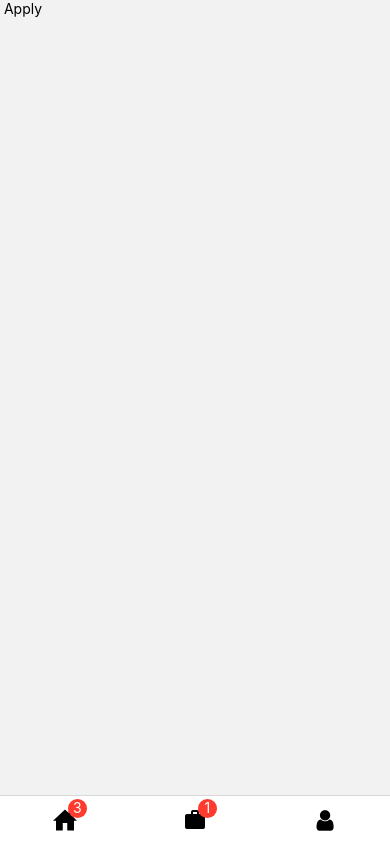
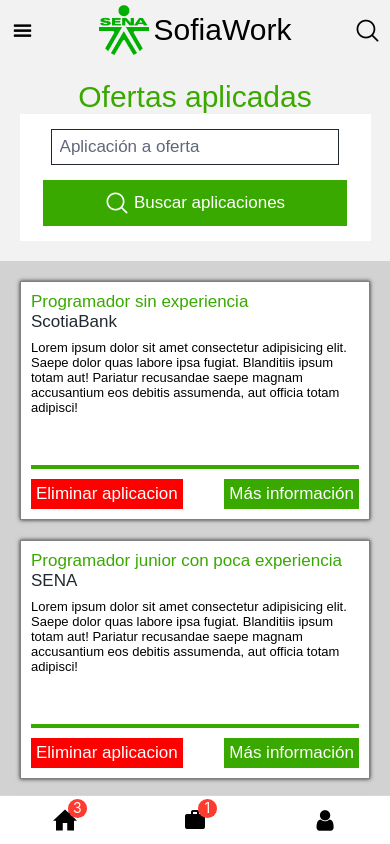
Before and after one commit to bumbleGOD/ReactNativeExpoNavigation_002, a React Native app: screen /apply in a window 390 px wide. Built offline with nearby package versions, Linux system fonts and the light colour scheme.

Commit message:
terminé con todas las screens, finalicé el proyecto (probablement) si hago algún cambio le haré un commit

```diff
--- a/App.js
+++ b/App.js
@@ -2,10 +2,12 @@
 import { StyleSheet, Text, View } from "react-native";
 import Navigation from "./Navigation";
 import Index from "./screens/Index";
+import Apply from "./screens/Apply";
 
 export default function App() {
     return (
         <Navigation></Navigation>
         // <Index></Index>
+        // <Apply></Apply>
     );
 }
--- a/assets/styles/GlobalStyles.js
+++ b/assets/styles/GlobalStyles.js
@@ -97,6 +97,54 @@
         textDecorationLine: 'underline',
         color: '#39A900',
         cursor: 'pointer',
+    },
+    bodyContainer: {
+        backgroundColor: 'rgb(210, 210, 210)',
+        padding: 20,
+        gap: 20,
+    },
+    bodyContent: {
+        backgroundColor: 'white',
+        borderWidth: 1,
+        borderColor: 'gray',
+        shadowOffset: { width: 0, height: 0 },
+        shadowOpacity: .8,
+        shadowRadius: 4,
+        padding: 10,
+    },
+    textTitleBody: {
+        color: '#39A900',
+    },
+    divider: {
+        height: 4,
+        width: '100%',
+        backgroundColor: '#39A900',
+        marginTop: 50,
+        marginBottom: 10,
+    },
+    part: {
+        display: 'flex',
+        flexDirection: 'row',
+        justifyContent: 'space-between',
+        alignItems: 'center',
+        gap: 10,
+    },
+    textPart: {
+        fontFamily: 'sans-serif',
+        fontWeight: 'bold',
+        fontSize: 13,
+    },
+    applyButton: {
+        backgroundColor: '#39A900',
+        padding: 5,
+        fontSize: 17,
+        color: 'white',
+        fontFamily: 'sans-serif',
+    },
+    desc: {
+        fontFamily: 'sans-serif',
+        marginTop: 8,
+        fontSize: 13,
     }
 });
 
--- a/screens/Apply.js
+++ b/screens/Apply.js
@@ -1,12 +1,105 @@
 import React, { Component } from "react";
-import { Text, View } from "react-native";
+import { Text, View, Image, StyleSheet, TouchableOpacity, ScrollView, TextInput } from "react-native";
+import Entypo from "@expo/vector-icons/Entypo";
+import AntDesign from "@expo/vector-icons/AntDesign";
+import GlobalStyles from "../assets/styles/GlobalStyles";
+import { logoSena } from "../assets/ExporImages";
 
 export const Apply = () => {
    return (
-      <View>
-         <Text> Apply </Text>
-      </View>
+      <ScrollView style={GlobalStyles.container}>
+         <View style={GlobalStyles.navbar}>
+            <Entypo
+               style={GlobalStyles.iconNavbar}
+               name="menu"
+               size={24}
+               color="black"
+            />
+            <View style={GlobalStyles.logoNav}>
+               <Image source={logoSena} style={GlobalStyles.logoImage} />
+               <Text style={GlobalStyles.title}>SofiaWork</Text>
+            </View>
+            <AntDesign
+               style={GlobalStyles.iconNavbar}
+               name="search1"
+               size={24}
+               color="black"
+            />
+         </View>
+         <View style={styles.heroContainer}>
+            <Text style={[GlobalStyles.title, styles.title]}>Ofertas aplicadas</Text>
+            <View style={[styles.heroContent]}>
+               <TextInput style={[GlobalStyles.textInput, styles.textInput]} placeholder="Aplicación a oferta" placeholderTextColor={"#61677A"} />
+               <TouchableOpacity style={[GlobalStyles.buttonSubmit, styles.heroSubmit]}><AntDesign name="search1" size={24} color="white" />Buscar aplicaciones</TouchableOpacity>
+            </View>
+         </View>
+         <View style={GlobalStyles.bodyContainer}>
+            <View style={GlobalStyles.bodyContent}>
+               <Text style={[GlobalStyles.textGeneral, GlobalStyles.textTitleBody]}>Programador sin experiencia</Text>
+               <Text style={GlobalStyles.textGeneral}>ScotiaBank</Text>
+               <Text style={GlobalStyles.desc}>Lorem ipsum dolor sit amet consectetur adipisicing elit. Saepe dolor quas labore ipsa fugiat. Blanditiis ipsum totam aut! Pariatur recusandae saepe magnam accusantium eos debitis assumenda, aut officia totam adipisci!</Text>
+               <View style={GlobalStyles.divider}></View>
+               <View style={GlobalStyles.part}>
+                  <TouchableOpacity style={[GlobalStyles.applyButton, styles.applyButtonDelete]}>Eliminar aplicacion</TouchableOpacity>
+                  <TouchableOpacity style={GlobalStyles.applyButton}>Más información</TouchableOpacity>
+               </View>
+            </View>
+            <View style={GlobalStyles.bodyContent}>
+               <Text style={[GlobalStyles.textGeneral, GlobalStyles.textTitleBody]}>Programador junior con poca experiencia</Text>
+               <Text style={GlobalStyles.textGeneral}>SENA</Text>
+               <Text style={GlobalStyles.desc}>Lorem ipsum dolor sit amet consectetur adipisicing elit. Saepe dolor quas labore ipsa fugiat. Blanditiis ipsum totam aut! Pariatur recusandae saepe magnam accusantium eos debitis assumenda, aut officia totam adipisci!</Text>
+               <View style={GlobalStyles.divider}></View>
+               <View style={GlobalStyles.part}>
+                  <TouchableOpacity style={[GlobalStyles.applyButton, styles.applyButtonDelete]}>Eliminar aplicacion</TouchableOpacity>
+                  <TouchableOpacity style={GlobalStyles.applyButton}>Más información</TouchableOpacity>
+               </View>
+            </View>
+            <View style={GlobalStyles.bodyContent}>
+               <Text style={[GlobalStyles.textGeneral, GlobalStyles.textTitleBody]}>Programador junior para videojuegos</Text>
+               <Text style={GlobalStyles.textGeneral}>SofiaWork</Text>
+               <Text style={GlobalStyles.desc}>Lorem ipsum dolor sit amet consectetur adipisicing elit. Saepe dolor quas labore ipsa fugiat. Blanditiis ipsum totam aut! Pariatur recusandae saepe magnam accusantium eos debitis assumenda, aut officia totam adipisci!</Text>
+               <View style={GlobalStyles.divider}></View>
+               <View style={GlobalStyles.part}>
+                  <TouchableOpacity style={[GlobalStyles.applyButton, styles.applyButtonDelete]}>Eliminar aplicacion</TouchableOpacity>
+                  <TouchableOpacity style={GlobalStyles.applyButton}>Más información</TouchableOpacity>
+               </View>
+            </View>
+         </View>
+      </ScrollView>
    );
 };
 
+const styles = StyleSheet.create({
+   title: {
+      color: '#39A900',
+   },
+   heroContainer: {
+      display: 'flex',
+      alignItems: 'center',
+      paddingVertical: 20,
+   },
+   heroContent: {
+      backgroundColor: 'white',
+      padding: 15,
+      display: 'flex',
+      gap: 15,
+      alignItems: 'center',
+      width: '90%',
+   },
+   heroSubmit: {
+      display: 'flex',
+      flexDirection: 'row',
+      alignItems: 'center',
+      justifyContent: 'center',
+      gap: 5,
+      width: '95%',
+   },
+   textInput: {
+      width: '90%'
+   },
+   applyButtonDelete: {
+      backgroundColor: 'red',
+   },
+});
+
 export default Apply;
--- a/screens/Index.js
+++ b/screens/Index.js
@@ -48,50 +48,70 @@
                <Text style={GlobalStyles.textGeneral}>Trabajo garantizado para todos</Text>
             </View>
          </View>
-         <View style={styles.bodyContainer}>
-            <View style={styles.bodyContent}>
-               <Text style={[GlobalStyles.textGeneral, styles.textTitleBody]}>Programador sin metas ni aspiraciones</Text>
+         <View style={GlobalStyles.bodyContainer}>
+            <View style={GlobalStyles.bodyContent}>
+               <Text style={[GlobalStyles.textGeneral, GlobalStyles.textTitleBody]}>Programador sin metas ni aspiraciones</Text>
                <Text style={GlobalStyles.textGeneral}>TrujisCompany</Text>
-               <View style={styles.divider}></View>
-               <View style={styles.part}>
-                  <Text style={styles.textPart}>Sin sueldo XD</Text>
-                  <TouchableOpacity style={styles.applyButton}>Aplicar</TouchableOpacity>
+               <Text style={GlobalStyles.desc}>Necesitamos a un super programador que programe de todo, que sea un programador re pro y re crack y sobre todo que le sepa mucho al minecraft</Text>
+               <View style={GlobalStyles.divider}></View>
+               <View style={GlobalStyles.part}>
+                  <Text style={GlobalStyles.textPart}>Sin sueldo XD</Text>
+                  <View style={styles.row}>
+                     <TouchableOpacity style={GlobalStyles.applyButton}>Más información</TouchableOpacity>
+                     <TouchableOpacity style={GlobalStyles.applyButton}>Aplicar</TouchableOpacity>
+                  </View>
                </View>
             </View>
-            <View style={styles.bodyContent}>
-               <Text style={[GlobalStyles.textGeneral, styles.textTitleBody]}>Programador senior para tareas sucias</Text>
+            <View style={GlobalStyles.bodyContent}>
+               <Text style={[GlobalStyles.textGeneral, GlobalStyles.textTitleBody]}>Programador senior para tareas sucias</Text>
                <Text style={GlobalStyles.textGeneral}>YairaShop</Text>
-               <View style={styles.divider}></View>
-               <View style={styles.part}>
-                  <Text style={styles.textPart}>De $1'500.000 a $4'500.000</Text>
-                  <TouchableOpacity style={styles.applyButton}>Aplicar</TouchableOpacity>
+               <Text style={GlobalStyles.desc}>Lorem, ipsum dolor sit amet consectetur adipisicing elit. Pariatur eveniet harum dignissimos! Eveniet ipsum ducimus nesciunt similique assumenda? Quas ipsum cumque, alias ut veniam asperiores consectetur repellendus nemo saepe laboriosam.</Text>
+               <View style={GlobalStyles.divider}></View>
+               <View style={GlobalStyles.part}>
+                  <Text style={GlobalStyles.textPart}>De $1'500.000 a $4'500.000</Text>
+                  <View style={styles.row}>
+                     <TouchableOpacity style={GlobalStyles.applyButton}>Más información</TouchableOpacity>
+                     <TouchableOpacity style={GlobalStyles.applyButton}>Aplicar</TouchableOpacity>
+                  </View>
                </View>
             </View>
-            <View style={styles.bodyContent}>
-               <Text style={[GlobalStyles.textGeneral, styles.textTitleBody]}>Trabajo 👍</Text>
+            <View style={GlobalStyles.bodyContent}>
+               <Text style={[GlobalStyles.textGeneral, GlobalStyles.textTitleBody]}>Trabajo 👍</Text>
                <Text style={GlobalStyles.textGeneral}>Microsoft</Text>
-               <View style={styles.divider}></View>
-               <View style={styles.part}>
-                  <Text style={styles.textPart}>$10'000.000</Text>
-                  <TouchableOpacity style={styles.applyButton}>Aplicar</TouchableOpacity>
+               <Text style={GlobalStyles.desc}>Lorem, ipsum dolor sit amet consectetur adipisicing elit. Pariatur eveniet harum dignissimos! Eveniet ipsum ducimus nesciunt similique assumenda? Quas ipsum cumque, alias ut veniam asperiores consectetur repellendus nemo saepe laboriosam.</Text>
+               <View style={GlobalStyles.divider}></View>
+               <View style={GlobalStyles.part}>
+                  <Text style={GlobalStyles.textPart}>$10'000.000</Text>
+                  <View style={styles.row}>
+                     <TouchableOpacity style={GlobalStyles.applyButton}>Más información</TouchableOpacity>
+                     <TouchableOpacity style={GlobalStyles.applyButton}>Aplicar</TouchableOpacity>
+                  </View>
                </View>
             </View>
-            <View style={styles.bodyContent}>
-               <Text style={[GlobalStyles.textGeneral, styles.textTitleBody]}>Trabajo bodrio (pero es trabajo)</Text>
+            <View style={GlobalStyles.bodyContent}>
+               <Text style={[GlobalStyles.textGeneral, GlobalStyles.textTitleBody]}>Trabajo bodrio (pero es trabajo)</Text>
                <Text style={GlobalStyles.textGeneral}>Tesla</Text>
-               <View style={styles.divider}></View>
-               <View style={styles.part}>
-                  <Text style={styles.textPart}>A conveniencia</Text>
-                  <TouchableOpacity style={styles.applyButton}>Aplicar</TouchableOpacity>
+               <Text style={GlobalStyles.desc}>Lorem, ipsum dolor sit amet consectetur adipisicing elit. Pariatur eveniet harum dignissimos! Eveniet ipsum ducimus nesciunt similique assumenda? Quas ipsum cumque, alias ut veniam asperiores consectetur repellendus nemo saepe laboriosam.</Text>
+               <View style={GlobalStyles.divider}></View>
+               <View style={GlobalStyles.part}>
+                  <Text style={GlobalStyles.textPart}>A conveniencia</Text>
+                  <View style={styles.row}>
+                     <TouchableOpacity style={GlobalStyles.applyButton}>Más información</TouchableOpacity>
+                     <TouchableOpacity style={GlobalStyles.applyButton}>Aplicar</TouchableOpacity>
+                  </View>
                </View>
             </View>
-            <View style={styles.bodyContent}>
-               <Text style={[GlobalStyles.textGeneral, styles.textTitleBody]}>Fontanero que sepa programar</Text>
+            <View style={GlobalStyles.bodyContent}>
+               <Text style={[GlobalStyles.textGeneral, GlobalStyles.textTitleBody]}>Fontanero que sepa programar</Text>
                <Text style={GlobalStyles.textGeneral}>Dildos-Diego</Text>
-               <View style={styles.divider}></View>
-               <View style={styles.part}>
-                  <Text style={styles.textPart}>$2'450.000 más iva</Text>
-                  <TouchableOpacity style={styles.applyButton}>Aplicar</TouchableOpacity>
+               <Text style={GlobalStyles.desc}>Lorem, ipsum dolor sit amet consectetur adipisicing elit. Pariatur eveniet harum dignissimos! Eveniet ipsum ducimus nesciunt similique assumenda? Quas ipsum cumque, alias ut veniam asperiores consectetur repellendus nemo saepe laboriosam.</Text>
+               <View style={GlobalStyles.divider}></View>
+               <View style={GlobalStyles.part}>
+                  <Text style={GlobalStyles.textPart}>$2'450.000 más iva</Text>
+                  <View style={styles.row}>
+                     <TouchableOpacity style={GlobalStyles.applyButton}>Más información</TouchableOpacity>
+                     <TouchableOpacity style={GlobalStyles.applyButton}>Aplicar</TouchableOpacity>
+                  </View>
                </View>
             </View>
          </View>
@@ -170,46 +190,10 @@
       padding: 10,
       borderRadius: '100%',
    },
-   bodyContainer: {
-      backgroundColor: 'rgb(210, 210, 210)',
-      padding: 20,
-      gap: 20,
-   },
-   bodyContent: {
-      backgroundColor: 'white',
-      borderWidth: 1,
-      borderColor: 'gray',
-      shadowOffset: { width: 0, height: 0 },
-      shadowOpacity: .8,
-      shadowRadius: 4,
-      padding: 10,
-   },
-   textTitleBody: {
-      color: '#39A900',
-   },
-   divider: {
-      height: 4,
-      width: '100%',
-      backgroundColor: '#39A900',
-      marginTop: 50,
-      marginBottom: 10,
-   },
-   part: {
+   row: {
       display: 'flex',
       flexDirection: 'row',
-      justifyContent: 'space-between',
-      alignItems: 'center',
-   },
-   textPart: {
-      fontFamily: 'sans-serif',
-      fontWeight: 'bold',
-      fontSize: 13,
-   },
-   applyButton: {
-      backgroundColor: '#39A900',
-      padding: 5,
-      fontSize: 17,
-      color: 'white',
+      gap: 4,
    }
 });
 
--- a/screens/Profile.js
+++ b/screens/Profile.js
@@ -92,8 +92,9 @@
       textAlign: "center",
    },
    partition: {
-      backgroundColor: "#39A900",
-      color: "white",
+      borderWidth: 1,
+      borderColor: "#39A900",
+      color: "#39A900",
       padding: 4,
       width: "85%",
       textAlign: "center",
```
